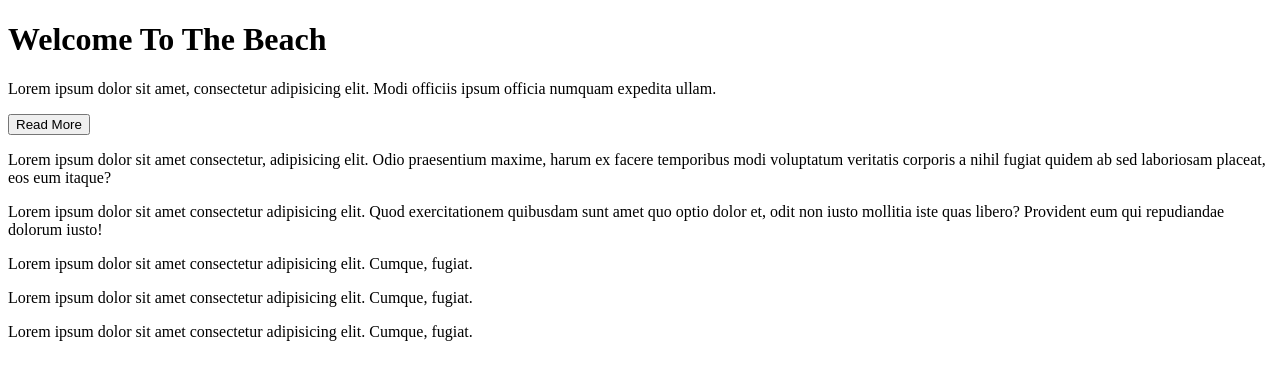
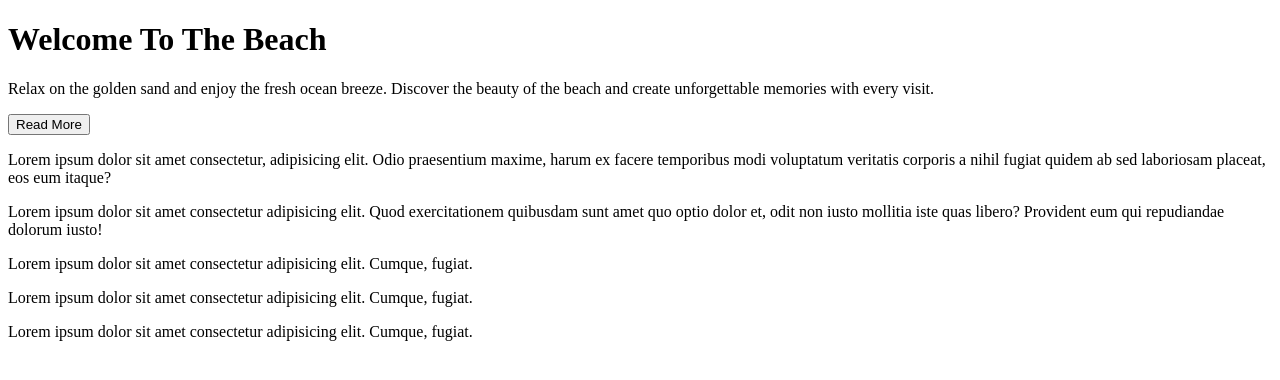
Before and after one commit to vimlnk/Work-with-branches, a plain HTML site: page index.html in a window 1280 px wide. Drawn offline with Linux system fonts and the light colour scheme.

Commit message:
Change of header content

```diff
--- a/index.html
+++ b/index.html
@@ -9,7 +9,7 @@
 
   <header>
     <h1>Welcome To The Beach</h1>
-    <p>Lorem ipsum dolor sit amet, consectetur adipisicing elit. Modi officiis ipsum officia numquam expedita ullam.</p>
+    <p>Relax on the golden sand and enjoy the fresh ocean breeze. Discover the beauty of the beach and create unforgettable memories with every visit.</p>
     <button>Read More</button>
   </header>
 
```
